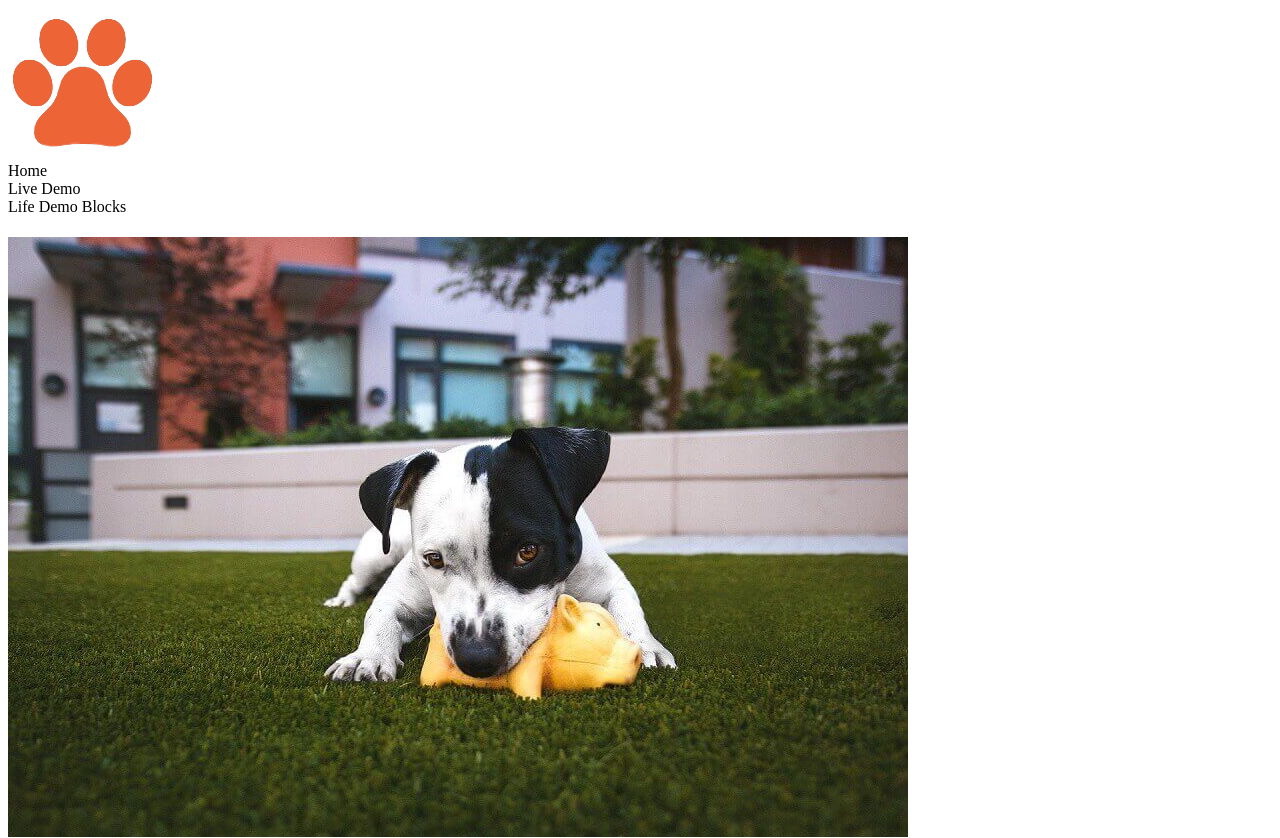
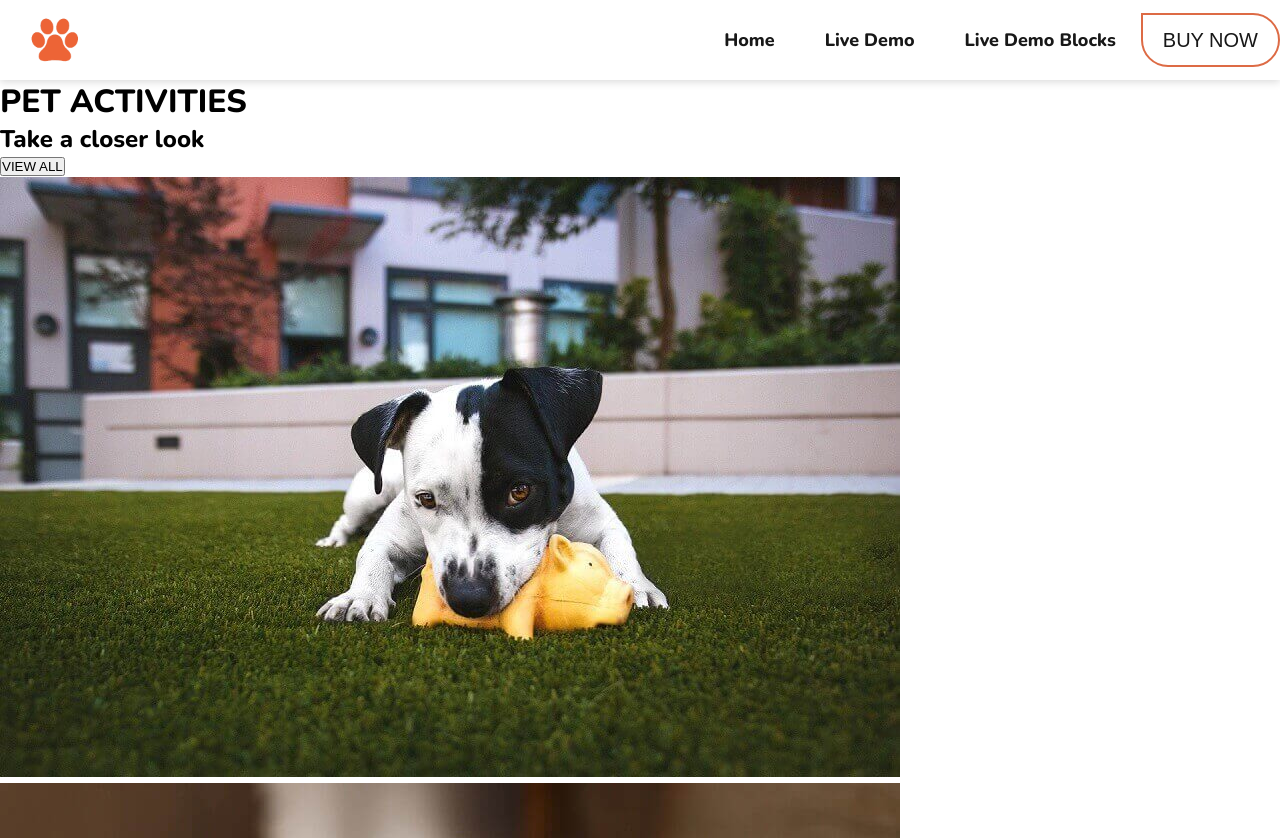
Before and after one commit to Aescolanoc/202201-W1CH3, a plain HTML site: page index.html in a window 1280 px wide. Shown: the top 838 px of the page. Drawn offline with nearby package versions, Linux system fonts and the light colour scheme.

Commit message:
Update page header with styles

```diff
--- a/index.html
+++ b/index.html
@@ -7,32 +7,35 @@
     <link rel="preconnect" href="https://fonts.googleapis.com" />
     <link rel="preconnect" href="https://fonts.gstatic.com" crossorigin />
     <link
-            href="https://fonts.googleapis.com/css2?family=Nunito:wght@400;800&family=Open+Sans:wght@500&display=swap"
+      href="https://fonts.googleapis.com/css2?family=Nunito:wght@400;800&display=swap"
       rel="stylesheet"
     />
     <title>PETS</title>
-        <link rel="stylesheet" href="styles.css" />
+    <link rel="stylesheet" href="style.css" />
   </head>
+
   <body>
     <header class="header">
-            <img src="images/logo2.png" />
+      <img src="images/logo2.png" class="header__logo" />
       <nav class="main-menu">
-                <div>
-                    <div class="main-menu__item main-menu_home">Home</div>
-                    <div class="main-menu__item main-menu_demo">Live Demo</div>
-                    <div class="main-menu__item main-menu_demo-blocks">
-                        Life Demo Blocks
-                    </div>
-                </div>
+        <ul>
+          <li class="main-menu__item main-menu_home">Home</li>
+          <li class="main-menu__item main-menu_demo">Live Demo</li>
+          <li class="main-menu__item main-menu_demo-blocks">
+            Live Demo Blocks
+          </li>
+        </ul>
+        <button class="header__buy-button">BUY NOW</button>
       </nav>
     </header>
     <main class="content">
-            <h1 class="content__title1"></h1>
-            <h2 class="content__title1"></h2>
+      <h1 class="content__title1">PET ACTIVITIES</h1>
+      <h2 class="content__title1">Take a closer look</h2>
+      <button>VIEW ALL</button>
       <div class="content__images">
-                <div><img src="images/01.jpeg" /></div>
-                <div><img src="images/02.jpeg" /></div>
-                <div><img src="images/03.jpeg" /></div>
+        <img src="images/01.jpeg" class="image" />
+        <img src="images/02.jpeg" class="image" />
+        <img src="images/03.jpeg" class="image" />
       </div>
     </main>
   </body>
--- a/style.css
+++ b/style.css
@@ -0,0 +1,62 @@
+*,
+*:before,
+*:after {
+  box-sizing: border-box;
+  margin: 0;
+  padding: 0;
+}
+
+body {
+  font-family: "Nunito", sans-serif;
+}
+
+.header {
+  display: flex;
+  flex-direction: row;
+  justify-content: space-between;
+  align-items: center;
+  height: 80px;
+  box-shadow: 0px 2px 8px rgba(0, 0, 0, 0.15);
+}
+
+.header__logo {
+  width: 50px;
+  height: auto;
+  line-height: 80px;
+  margin-left: 30px;
+}
+
+.main-menu {
+  display: flex;
+  flex-direction: row;
+  align-items: center;
+}
+
+.main-menu ul {
+  display: flex;
+  flex-direction: row;
+  align-items: center;
+  list-style-type: none;
+}
+
+li.main-menu__item {
+  color: #181818;
+  height: 64px;
+  line-height: 64px;
+  margin: 0px 25px;
+  font-size: 18px;
+  font-weight: 800;
+}
+
+.header__buy-button {
+  color: #181818;
+  height: 54px;
+  border: 2px solid #dd6b45;
+  background-color: white;
+  line-height: 50px;
+  padding: 0px 20px;
+  font-size: 20px;
+  border-radius: 27px;
+  border-top-left-radius: 0px;
+  font-weight: 400;
+}
```
Lines whose indentation alone changed are shown as unchanged.
